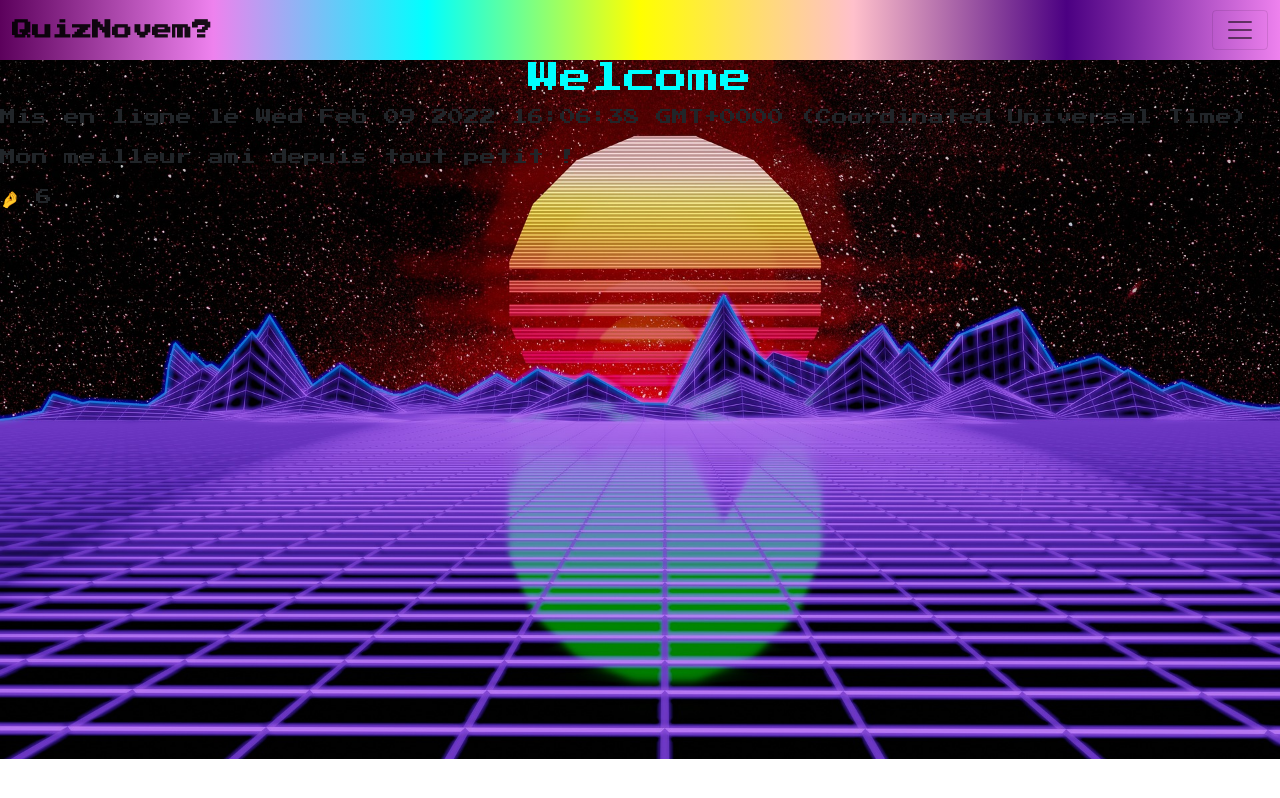
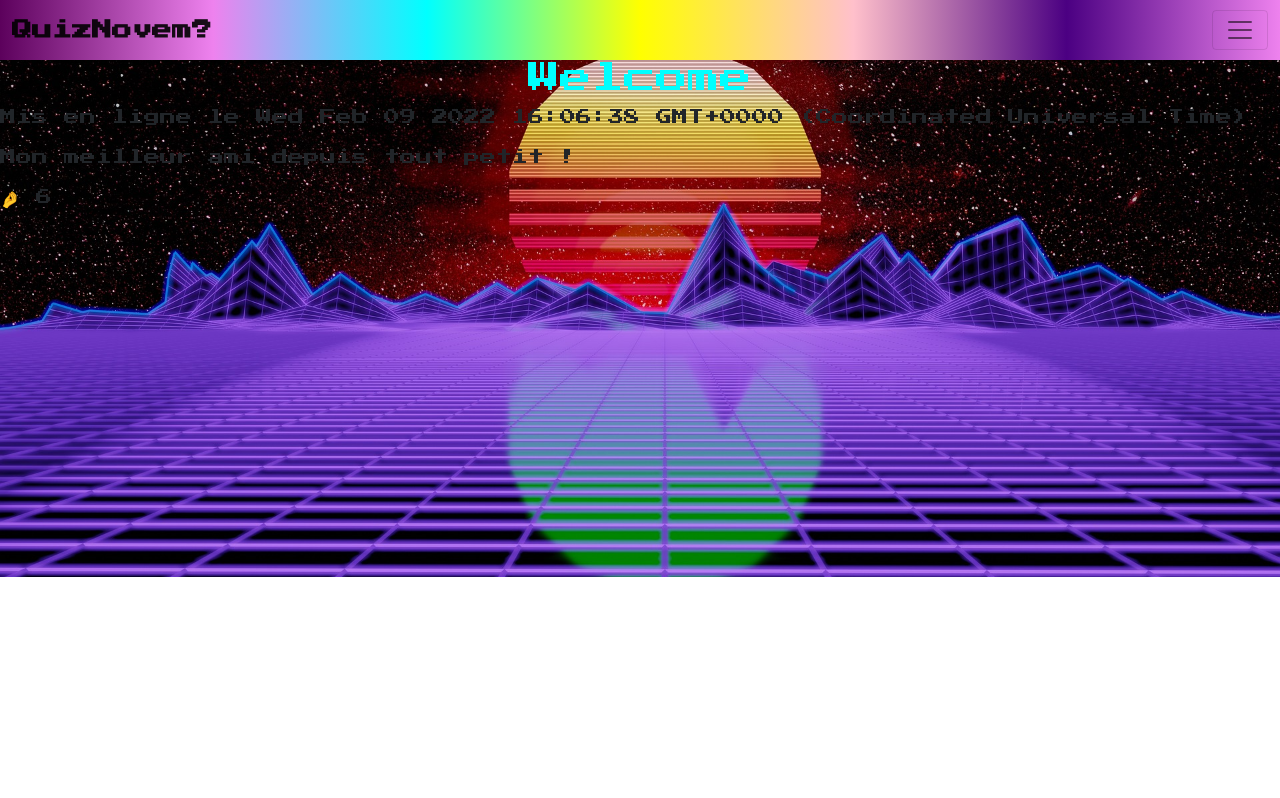
Before and after one commit to fourneau/QuizNovem2, an Angular app: page /home in a window 1280 px wide. Built offline with nearby package versions, Linux system fonts and the light colour scheme.

Commit message:
bg bonne taille

```diff
--- a/src/app/welcome/welcome.component.scss
+++ b/src/app/welcome/welcome.component.scss
@@ -4,7 +4,7 @@ h2{
 }
 body, html{
     margin-top: 38px;
-    height: 700px;
+    height: 518px;
     background-position: center;
     background-repeat: no-repeat;
     background-size: cover;
```
